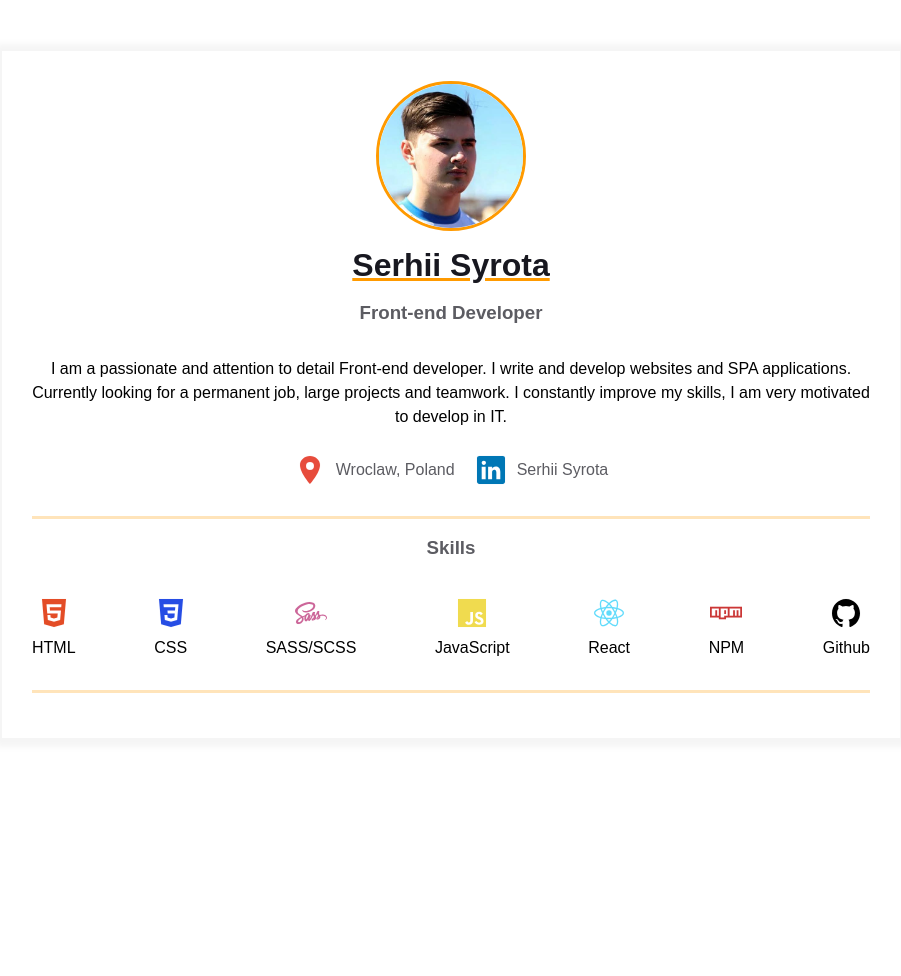
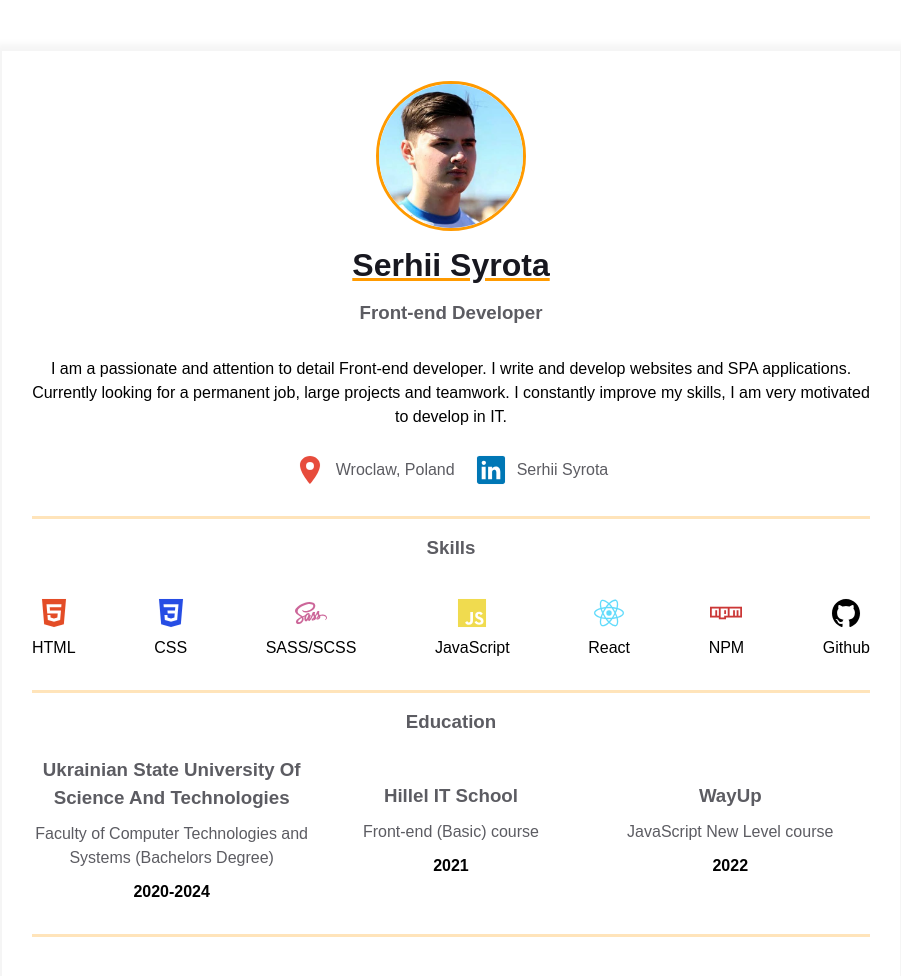
Before and after one commit to SerginhoDev/homepage, a plain HTML site: page index.html in a window 1280 px wide. Shown: the whole page, without its empty margins (189-1090 px from the left). Before the commit the page ends 800 px from the top, so only its background shows below. Drawn offline with nearby package versions, Linux system fonts and the light colour scheme.

Commit message:
Сreate and style education section

```diff
--- a/index.html
+++ b/index.html
@@ -76,10 +76,34 @@
 								</li>
 								<li>
 									<ion-icon name="logo-github" size="large" class="github-logo"></ion-icon>
-									<p class="skills__list-text">Github</p>
+									<p class="skills-list-item-title">Github</p>
 								</li>
 							</ul>
 						</div>
+					</div>
+				</div>
+
+				<div class="container">
+					<div class="resume__block">
+						<h3 class="education__header">Education</h3>
+
+						<ul class="education__list">
+							<li class="education__list-item">
+								<h3 class="education-item__title">Ukrainian State University Of Science And Technologies</h3>
+								<p class="education-item__subtitle">Faculty of Computer Technologies and Systems (Bachelors Degree)</p>
+								<p class="education-item__date">2020-2024</p>
+							</li>
+							<li class="education__list-item">
+								<h3 class="education-item__title">Hillel IT School</h3>
+								<p class="education-item__subtitle">Front-end (Basic) course</p>
+								<p class="education-item__date">2021</p>
+							</li>
+							<li class="education__list-item">
+								<h3 class="education-item__title">WayUp</h3>
+								<p class="education-item__subtitle">JavaScript New Level course</p>
+								<p class="education-item__date">2022</p>
+							</li>
+						</ul>
 					</div>
 				</div>
 			</div>
--- a/style.css
+++ b/style.css
@@ -203,9 +203,9 @@ body {
 	margin-right: 50px;
 }
 
-.experiences__header {
+.education__header {
 	color: var(--secondary-text-color);
-	text-align: left;
+	text-align: center;
 	margin-bottom: 20px;
 }
 
@@ -216,35 +216,25 @@ body {
 	font-size: 15px;
 }
 
-.experiences__company-header-name {
-	color: var(--primary-text-color);
-	text-decoration-color: var(--text-decoration-color);
-	text-decoration-line: underline;
-	text-align: left;
-	margin-bottom: 20px;
+.education__list {
+	display: flex;
+	align-items: center;
+	text-align: center;
+	list-style: none;
 }
 
-.experiences__company-project {
-	margin-left: 15px;
-	margin-bottom: 25px;
+.education__list-item {
+	width: 33.33%;
 }
 
-.experiences__company-project-role {
-	color: var(--durability-text-color);
-	text-align: left;
-	margin-bottom: 10px;
-	font-size: 15px;
-}
-
-.experiences__company-project-name {
-	color: var(--primary-text-color);
-	text-align: left;
+.education-item__title,
+.education-item__subtitle {
+	color: var(--secondary-text-color);
 	margin-bottom: 10px;
 }
 
-.experiences__company-project-responsibilities {
-	color: var(--secondary-text-color);
-	padding-left: 20px;
+.education-item__date {
+	font-weight: 700;
 }
 
 .additional-info {
```
